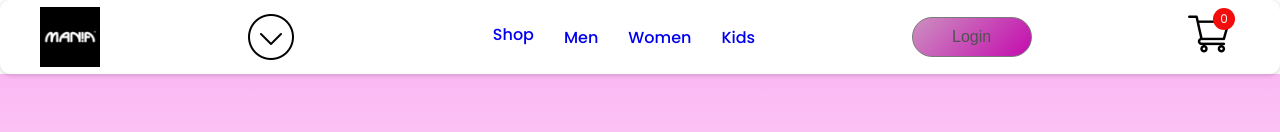
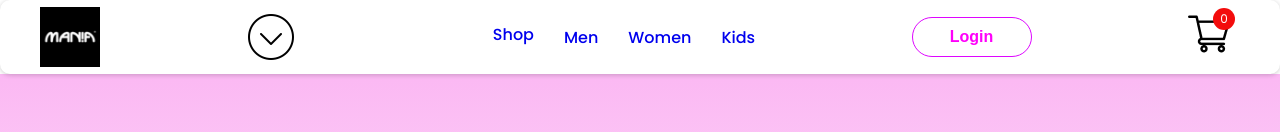
Before and after one commit to kethakabinoth/mania-frontend, a React (Create React App) app: page / in a window 1280 px wide. Shown: the top 132 px of the page. Built offline with nearby package versions, Linux system fonts and the light colour scheme; grey boxes are pictures that could not be loaded.

Commit message:
add css parts to navbar

```diff
--- a/src/Components/Navbar/Navbar.css
+++ b/src/Components/Navbar/Navbar.css
@@ -76,20 +76,21 @@
 }
 
 .nav-login-cart button {
-  width: 157px;
-  height: 58px;
+  width: 140px;
+  height: 50px;
   font-size: 20px;
-  border: 1px solid #7a7a7a;
-  border-radius: 75px;
-  color: #515151;
-  font-weight: 500;
-  background: linear-gradient(135deg, #cc90c0, #c40bae);
+  border: 1px solid #de06ff;
+  border-radius: 100px;
+  color: #ff00fb;
+  font-weight: 700;
+  background: linear-gradient(135deg, #ffffff, #ffffff);
   cursor: pointer;
   transition: all 0.3s ease;
+
 }
 
 .nav-login-cart button:hover {
-  background: linear-gradient(135deg, #dd0591, #5f0c37);
+  background: linear-gradient(135deg, #eddfef, #f1adff);
   transform: scale(1.1);
 }
 
```
